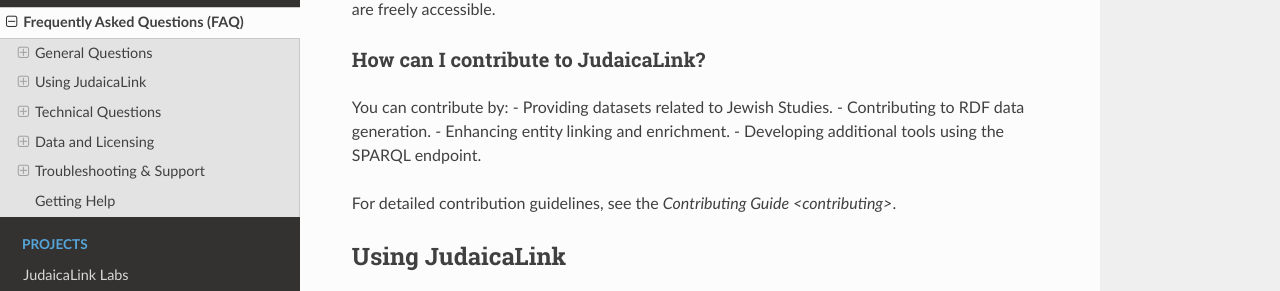
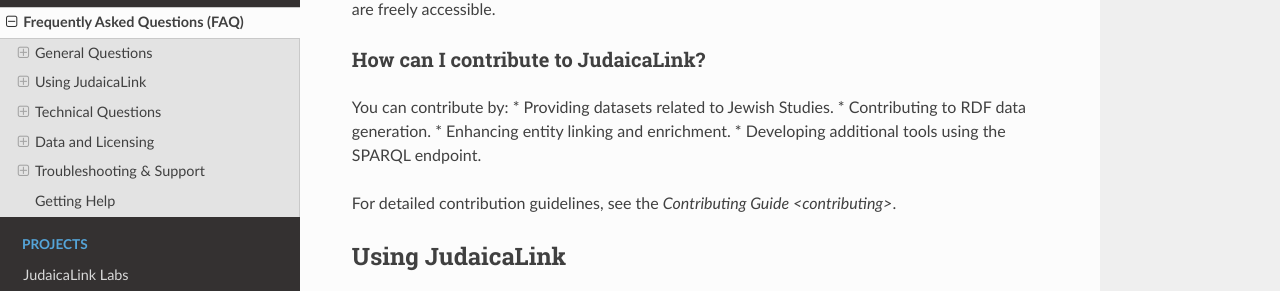
Before and after one commit to bsesic/judaicalink-docs, a Sphinx documentation site: the page built from docs/faq.rst, in a window 1280 px wide and 900 px high, scrolled down 472 px. Shown: the part 160-451 px from the top of the window. Built offline with Sphinx 7.4.7 and the Read the Docs theme 3.1.0, drawn with Linux system fonts in a browser that asks for light colours; pages that are not in the unit, such as notebooks, are missing from menus.

Commit message:
faq.rst updated

```diff
--- a/docs/faq.rst
+++ b/docs/faq.rst
@@ -22,10 +22,10 @@
 How can I contribute to JudaicaLink?
 ~~~~~~~~~~~~~~~~~~~~~~~~~~~~~~~~~~~~
 You can contribute by:
-- Providing datasets related to Jewish Studies.
-- Contributing to RDF data generation.
-- Enhancing entity linking and enrichment.
-- Developing additional tools using the SPARQL endpoint.
+* Providing datasets related to Jewish Studies.
+* Contributing to RDF data generation.
+* Enhancing entity linking and enrichment.
+* Developing additional tools using the SPARQL endpoint.
 
 For detailed contribution guidelines, see the `Contributing Guide <contributing>`.
 
```
